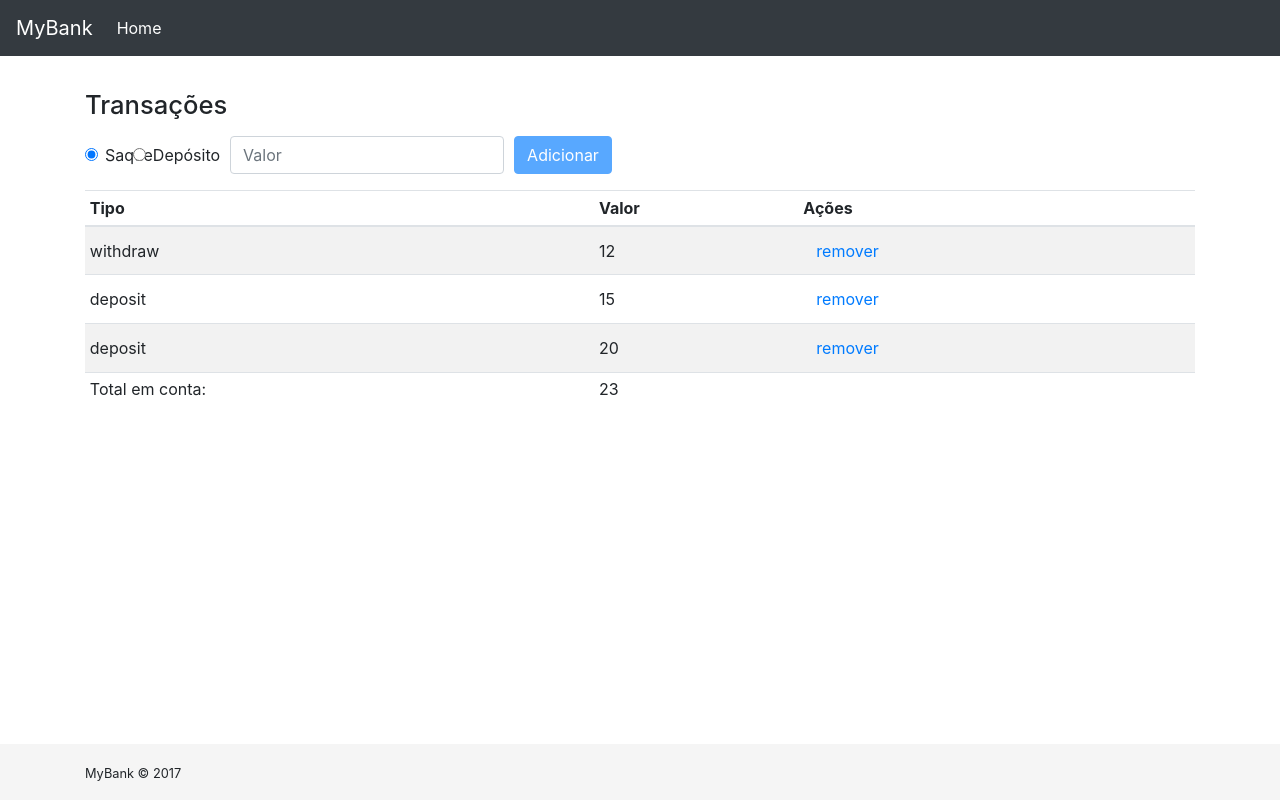
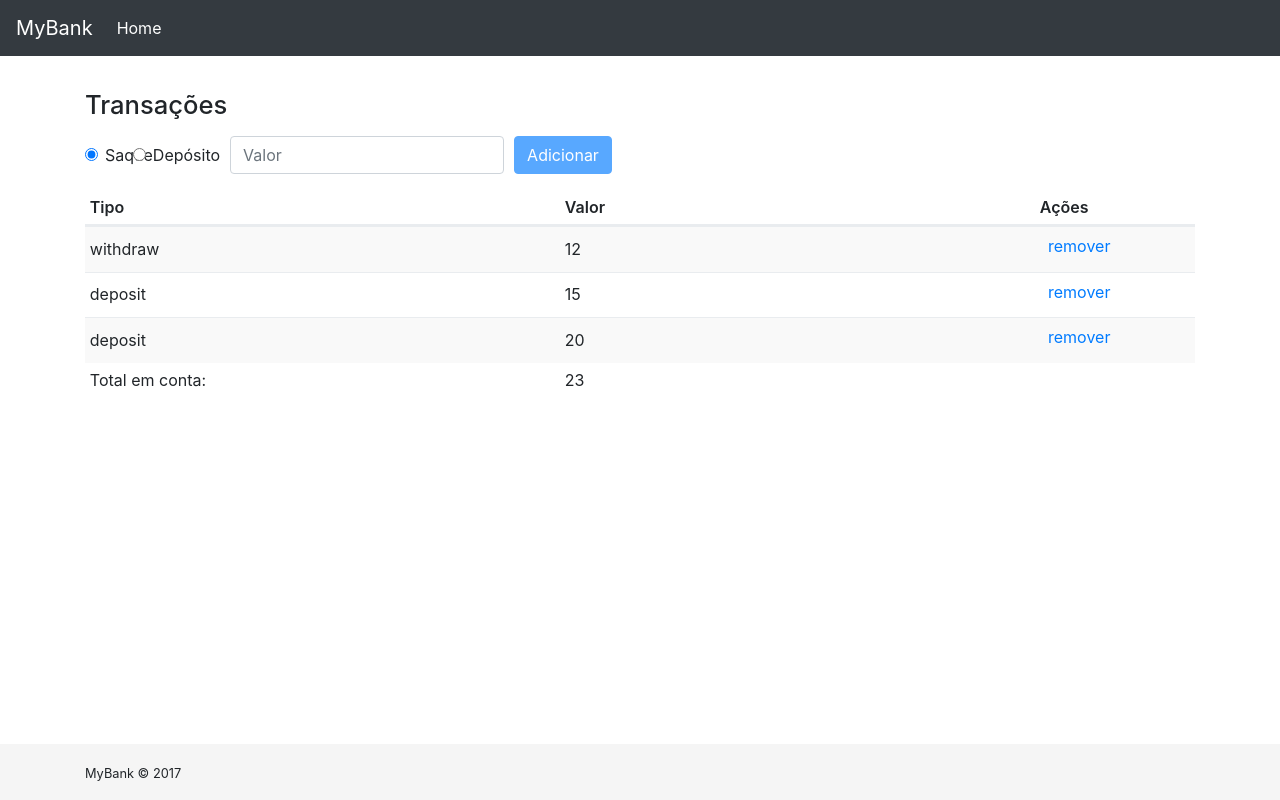
Before and after one commit to fabriciofmsilva/order-app-angular, an Angular app: page /orders in a window 1280 px wide. Built offline with nearby package versions, Linux system fonts and the light colour scheme.

Commit message:
#changed table to fake-table, ajusted layout page

```diff
--- a/src/app/order/order-page/order-page.component.html
+++ b/src/app/order/order-page/order-page.component.html
@@ -1,4 +1,4 @@
-<main class="page">
+<main class="page page-fixed">
   <div class="container">
     <h1 class="title">Transações</h1>
 
--- a/src/app/order/order-table/order-table.component.html
+++ b/src/app/order/order-table/order-table.component.html
@@ -1,4 +1,4 @@
-<table class="table table-sm table-striped table-hover">
+<!-- <table class="table table-sm table-striped table-hover">
   <thead>
     <tr>
       <th scope="col">Tipo</th>
@@ -14,7 +14,7 @@
   <tbody>
     <tr *ngFor="let order of orders; trackBy: trackOrder">
       <td>{{ order.type }}</td>
-      <td>{{ order.value }}</td>
+      <td></td>
       <td>
         <button class="btn btn-link"
           (click)="onOrderRemove(order.id)"
@@ -24,4 +24,50 @@
       </td>
     </tr>
   </tbody>
-</table>
+</table> -->
+
+<div class="table-fake">
+  <div class="head">
+    <div class="row">
+      <div class="col">
+        <div class="text">Tipo</div>
+      </div>
+      <div class="col">
+        <div class="text">Valor</div>
+      </div>
+      <div class="col col-2">
+        <div class="text">Ações</div>
+      </div>
+    </div>
+  </div>
+  <div class="body">
+    <div class="row"
+      *ngFor="let order of orders; trackBy: trackOrder;"
+    >
+      <div class="col">
+        <div class="text">{{ order.type }}</div>
+      </div>
+      <div class="col">
+        <div class="text">{{ order.value }}</div>
+      </div>
+      <div class="col col-2">
+          <button class="btn btn-link"
+            (click)="onOrderRemove(order.id)"
+          >
+            remover
+          </button>
+      </div>
+    </div>
+  </div>
+  <div class="foot">
+    <div class="row">
+      <div class="col">
+        <div class="text">Total em conta:</div>
+      </div>
+      <div class="col">
+        <div class="text">{{ total }}</div>
+      </div>
+      <div class="col col-2"><div class="text"></div></div>
+    </div>
+  </div>
+</div>
--- a/src/app/order/order-table/order-table.component.scss
+++ b/src/app/order/order-table/order-table.component.scss
@@ -1,3 +1,51 @@
+@import "~assets/styles/settings";
+
+:host {
+  position: relative;
+  flex-grow: 1;
+  flex-shrink: 1;
+  overflow: hidden;
+}
+
+.table-fake {
+  @include position-full();
+  display: flex;
+  flex-direction: column;
+
+  .text {
+    padding: .3rem;
+  }
+
+  .head {
+    .col {
+      font-weight: 600;
+      border-bottom: 2px solid #e9ecef;
+    }
+  }
+
+  .body {
+    flex-grow: auto;
+    flex-shrink: 1;
+    overflow: auto;
+
+    .row {
+      &:nth-of-type(odd) {
+        background-color: rgba(0, 0, 0, .025);
+      }
+
+      &:hover {
+        background-color: rgba(0, 0, 0, .05);
+      }
+    }
+
+    .col {
+      line-height: 2.2;
+      border-top: 1px solid #e9ecef;
+    }
+  }
+}
+
+
 .table {
   td {
     vertical-align: middle;
--- /dev/null
+++ b/src/assets/styles/_base.scss
@@ -0,0 +1,8 @@
+html {
+  height: 100%;
+}
+
+body {
+  height: 100%;
+  overflow: hidden;
+}
--- /dev/null
+++ b/src/assets/styles/_button.scss
@@ -0,0 +1,8 @@
+.btn {
+  cursor: pointer;
+
+  &.disabled,
+  &:disabled {
+    cursor: not-allowed;
+  }
+}
--- a/src/assets/styles/_page.scss
+++ b/src/assets/styles/_page.scss
@@ -1,9 +1,24 @@
 .page {
   padding-top: 5.6rem;
   padding-bottom: 5.6rem;
+  overflow: auto;
+
+  &.page-fixed {
+    @include position-full();
+    overflow: hidden;
+
+    .container {
+      height: 100%;
+    }
+  }
 
   .title {
     margin-bottom: 1rem;
     font-size: 1.6rem;
   }
+
+  .container {
+    display: flex;
+    flex-direction: column;
+  }
 }
--- /dev/null
+++ b/src/assets/styles/_settings.scss
@@ -0,0 +1,7 @@
+@mixin position-full() {
+  position: absolute;
+  top: 0;
+  right: 0;
+  bottom: 0;
+  left: 0;
+}
--- a/src/styles.scss
+++ b/src/styles.scss
@@ -1,2 +1,14 @@
 /* You can add global styles to this file, and also import other style files */
-@import 'assets/styles/_page.scss';
+
+@mixin position-full() {
+  position: absolute;
+  top: 0;
+  right: 0;
+  bottom: 0;
+  left: 0;
+}
+
+@import 'assets/styles/_settings';
+@import 'assets/styles/_base';
+@import 'assets/styles/_button';
+@import 'assets/styles/_page';
```
